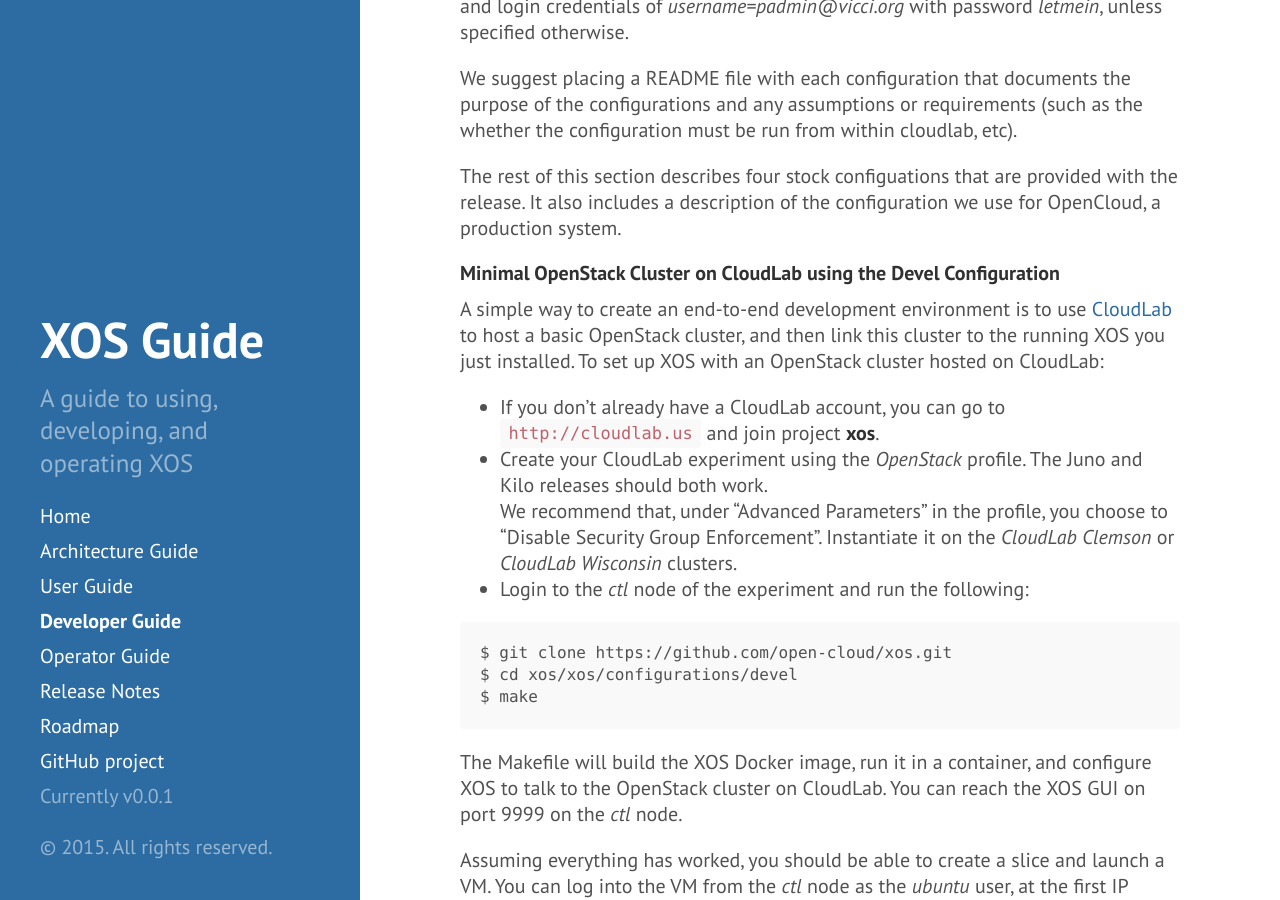
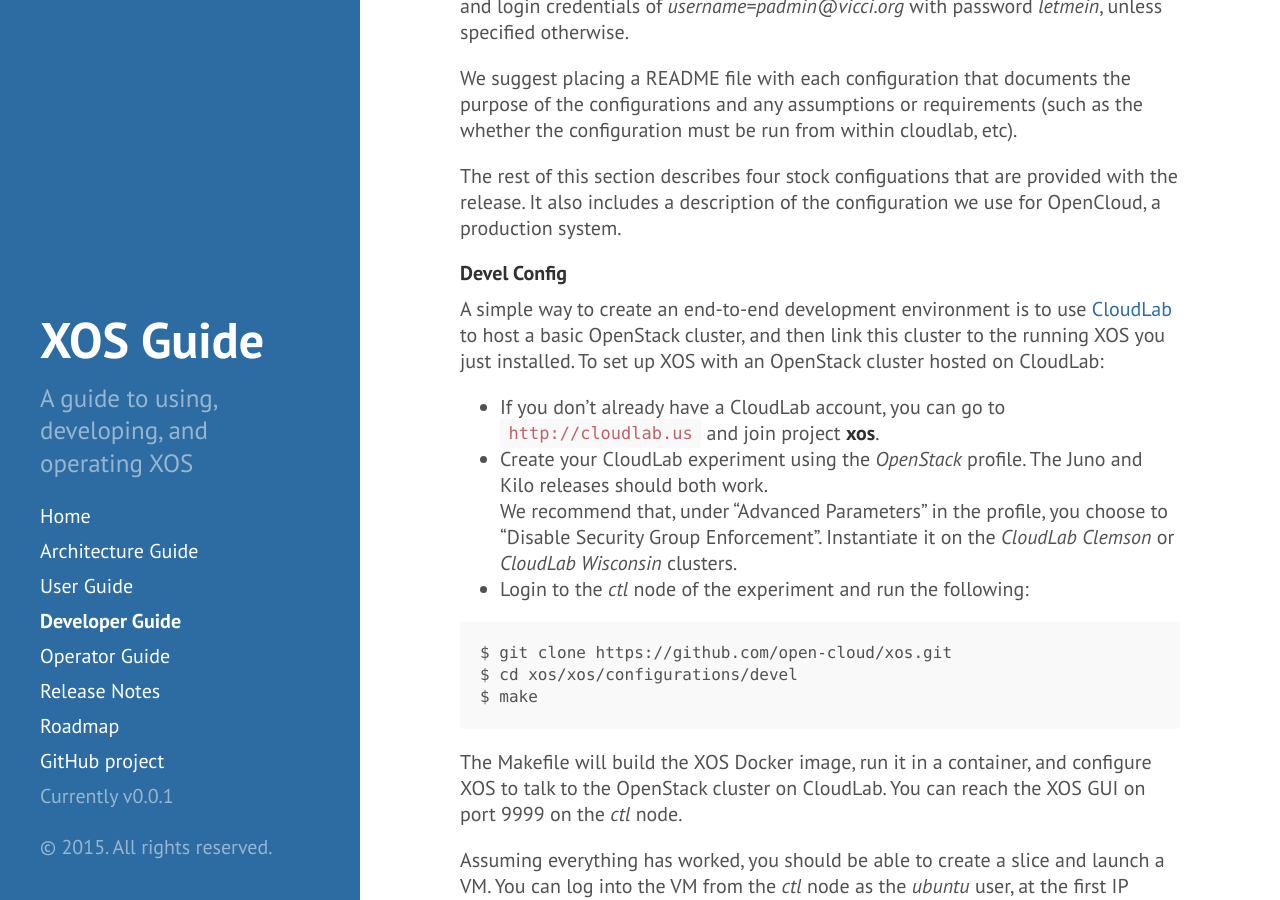
Before and after one commit to open-cloud/open-cloud.github.io.old, a Jekyll site: the page built from 2_developer.md, in a window 1280 px wide and 900 px high, scrolled down 1219 px. Built offline with Jekyll 4.4.1, drawn with Linux system fonts in a browser that asks for light colours; Markdown is read by kramdown in place of the engine named in the settings.

Commit message:
Rename 'minimal configuration using devel' to 'devel config'

```diff
--- a/2_developer.md
+++ b/2_developer.md
@@ -64,7 +64,7 @@
 provided with the release. It also includes a description of the
 configuration we use for OpenCloud, a production system.
 
-####Minimal OpenStack Cluster on CloudLab using the Devel Configuration
+####Devel Config
 
 A simple way to create an end-to-end development environment is to use
 [CloudLab](https://www.cloudlab.us/) to host a basic OpenStack
```
